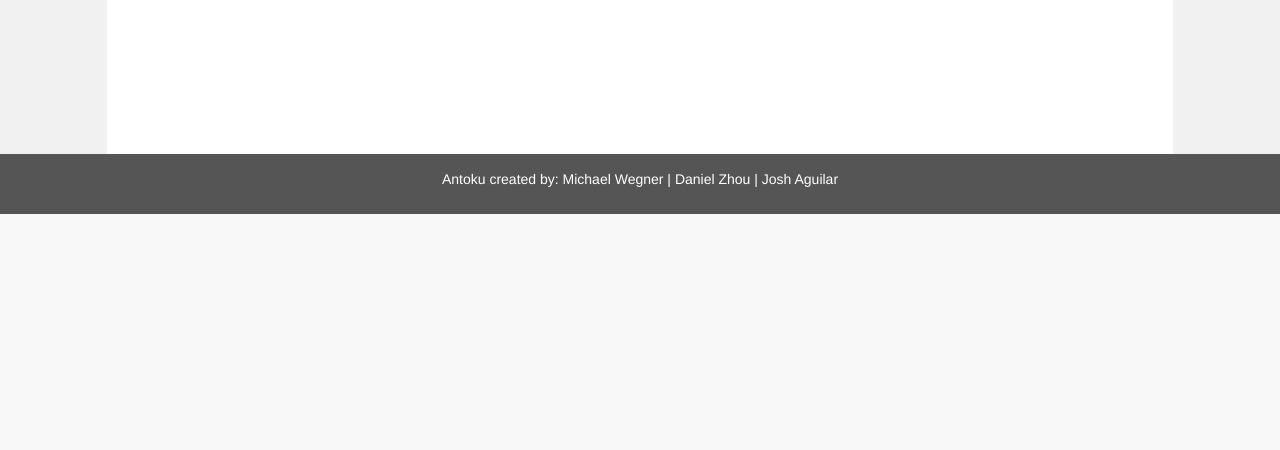
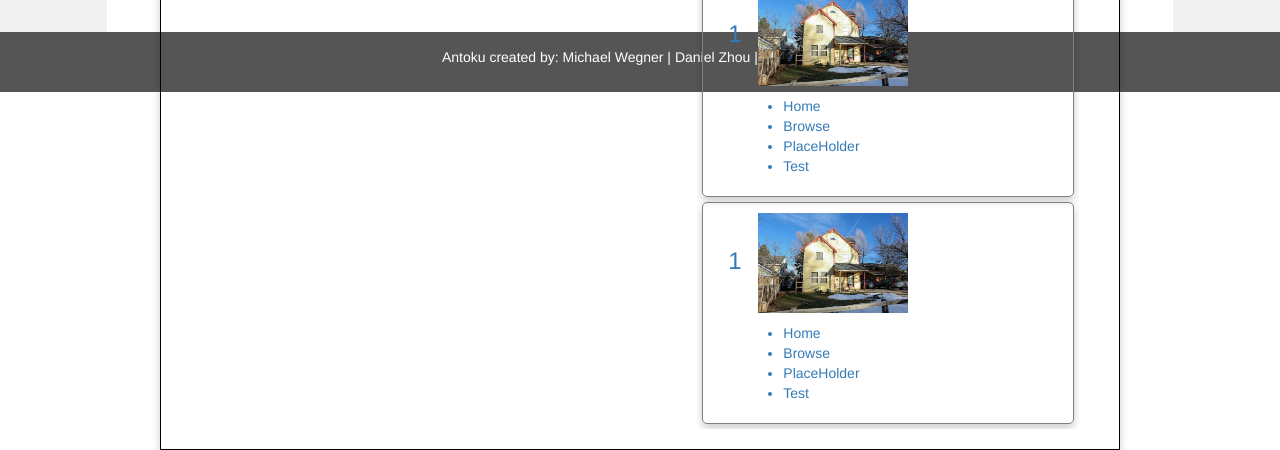
Before and after one commit to MichaelWegnerCU/Antoku, a Flask app: page / in a window 1280 px wide; the page is wider, and only the part inside the window is pictured. Shown: the part 946-1396 px from the top of that part. Before the commit the page ends 1160 px from the top of that part, so only its background shows below. Run offline with Flask 2, Linux system fonts and the light colour scheme; some libraries are stand-ins or nearby versions.

Commit message:
Updated docker

```diff
--- a/Antoku_Docker/api/app.py
+++ b/Antoku_Docker/api/app.py
@@ -17,7 +17,16 @@
     return render_template('index.html')
 @app.route('/browse', methods=['GET'])
 def browse():
+
     return render_template('browse.html')
+
+@app.route('/search', methods=['GET'])
+def search(address):
+    conn = sqlite.connect('../data/AddressToDB.db')
+    conn.row_factory = dict_factory
+    cur = conn.cursor()
+    all_books = cur.execute("SELECT * FROM Address WHERE street_address=%s" %str(address)).fetchall()
+    return jsonify(all_books)
 
 
 
--- a/Antoku_Docker/api/static/css/Antoku_main.css
+++ b/Antoku_Docker/api/static/css/Antoku_main.css
@@ -13,7 +13,8 @@
     .sidenav {
       padding-top: 50px;
       background-color: #f1f1f1;
-      min-height: 125vh;
+      min-height: 195%;
+
     }
     .justified {
     position:absolute;
@@ -78,6 +79,7 @@
     }
     .area_sep{
       border-right: solid black 1px;
+      height:30px;
     }
     .area_active{
         padding-top: 3px;
@@ -88,11 +90,14 @@
 
     #map {
 
-        height: 500px;  /* The height is 400 pixels */
-        width: 150%;  /* The width is the width of the web page */
-        text-align: center;
-        margin-top: 40px;
-        margin-left: -25%;
+    height: 400px;
+    width: 120%;
+    text-align: center;
+    margin-top: 20px;
+    margin-left: 8%;
+    margin-bottom: 25px;
+    border: solid 2px black;
+    border-radius: 4px;
         }
 
     .search_main{
@@ -111,6 +116,14 @@
       width: 100%;
     }
 
+    .index_card{
+      border: solid 1px black;
+      position: absolute;
+      left: 5%;
+      width: 90%;
+      box-shadow: 0 4px 8px 0 rgba(0,0,0,0.2);
+    }
+
     /* On small screens, set height to 'auto' for sidenav and grid */
     @media screen and (max-width: 767px) {
       .sidenav {
--- a/Antoku_Docker/api/templates/index.html
+++ b/Antoku_Docker/api/templates/index.html
@@ -72,12 +72,20 @@
           </div>
       <hr>
       <br>
-      <div class="row">
-        <div class="col-md-6">
-          <h4 style="color: grey;">Explore an area:<h4>
+
+
+      <!-- START INDEX MAIN CARD-->
+      <div class="index_card" style="border: solid 1px black;
+      position: absolute;
+      left: 5%;
+      width: 90%;
+      box-shadow: 0 4px 8px 0 rgba(0,0,0,0.2);">
+        <div class="row"style="padding-top: 20px;">
+          <div class="col-md-6" style="text-align: right; padding-right: 100px;" >
+            <h3 style="color: grey;">Explore an area:<h3>
           </div>
             <div class="col-md-6 area_opt">
-          <div class="row">
+              <div class="row" style="padding-top: 15px;">
                 <div class="col-md-4 area_active">
                   <a>Boulder</a>
                 </div>
@@ -91,8 +99,107 @@
             </div>
           </div>
 
+
+
+          <div class="row" style="margin-top: 20px;margin-bottom: 20px;">
+            <div class="col-md-5">
               <!--The div element for the map -->
               <div id="map"></div>
+            </div>
+            <div class="col-md-2" style=" border-right: 2px solid black; height: 470px;  margin-left: -40px; ">
+            </div>
+            <div class="col-md-5">
+
+              <!--Begin home list-->
+              <div class="home_list" style="overflow-y: scroll;">
+                 <!--Standard list item -->
+                 <div class="hl_item">
+                    <div class="row" style="padding: 10px; border: 1px solid grey; border-radius: 5px; margin: 5px; box-shadow: 0 4px 8px 0 rgba(0,0,0,0.2);">
+                      <div class="col-sm-1" style="padding-top: 15px;">
+                        <h3>1<h3>
+                      </div>
+                      <div class="col-sm-4">
+                        <img src="../static/img/890_pic1.jpg" height="100" width="150">
+                      </div>
+                      <div class="col-sm-7" style="padding-top: 10px; padding-left: 30px; text-align: left;">
+                        <ul class="">
+                          <li>Home</li>
+                          <li>Browse</li>
+                          <li>PlaceHolder</li>
+                          <li>Test</li>
+                        </ul>
+                      </div>
+                    </div>
+                 </div>
+                 <!--End standard list item -->
+                 <!--Standard list item -->
+                 <div class="hl_item">
+                    <div class="row" style="padding: 10px; border: 1px solid grey; border-radius: 5px; margin: 5px; box-shadow: 0 4px 8px 0 rgba(0,0,0,0.2);">
+                      <div class="col-sm-1" style="padding-top: 15px;">
+                        <h3>1<h3>
+                      </div>
+                      <div class="col-sm-4">
+                        <img src="../static/img/890_pic1.jpg" height="100" width="150">
+                      </div>
+                      <div class="col-sm-7" style="padding-top: 10px; padding-left: 30px; text-align: left;">
+                        <ul class="">
+                          <li>Home</li>
+                          <li>Browse</li>
+                          <li>PlaceHolder</li>
+                          <li>Test</li>
+                        </ul>
+                      </div>
+                    </div>
+                 </div>
+                 <!--End standard list item -->
+                 <!--Standard list item -->
+                 <div class="hl_item">
+                    <div class="row" style="padding: 10px; border: 1px solid grey; border-radius: 5px; margin: 5px; box-shadow: 0 4px 8px 0 rgba(0,0,0,0.2);">
+                      <div class="col-sm-1" style="padding-top: 15px;">
+                        <h3>1<h3>
+                      </div>
+                      <div class="col-sm-4">
+                        <img src="../static/img/890_pic1.jpg" height="100" width="150">
+                      </div>
+                      <div class="col-sm-7" style="padding-top: 10px; padding-left: 30px; text-align: left;">
+                        <ul class="">
+                          <li>Home</li>
+                          <li>Browse</li>
+                          <li>PlaceHolder</li>
+                          <li>Test</li>
+                        </ul>
+                      </div>
+                    </div>
+                 </div>
+                 <!--End standard list item -->
+                 <!--Standard list item -->
+                 <div class="hl_item">
+                    <div class="row" style="padding: 10px; border: 1px solid grey; border-radius: 5px; margin: 5px; box-shadow: 0 4px 8px 0 rgba(0,0,0,0.2);">
+                      <div class="col-sm-1" style="padding-top: 15px;">
+                        <h3>1<h3>
+                      </div>
+                      <div class="col-sm-4">
+                        <img src="../static/img/890_pic1.jpg" height="100" width="150">
+                      </div>
+                      <div class="col-sm-7" style="padding-top: 10px; padding-left: 30px; text-align: left;">
+                        <ul class="">
+                          <li>Home</li>
+                          <li>Browse</li>
+                          <li>PlaceHolder</li>
+                          <li>Test</li>
+                        </ul>
+                      </div>
+                    </div>
+                 </div>
+                 <!--End standard list item -->
+
+              </div>
+              <!--END HOME LIST-->
+            </div>
+          </div>
+      </div>
+      <!-- END INDEX MAIN CARD-->
+
     </div>
 
     </div>
@@ -102,6 +209,7 @@
     </div>
     </div>
   </div>
+
 </div>
 
 <footer class="container-fluid text-center">
@@ -117,26 +225,32 @@
     // Initialize and add the map
     function initMap() {
       // The location of Uluru
-      var boulder = {lat: 40.04, lng: -105.27};
+      var boulder = {lat: 40.03, lng: -105.26};
       // The map, centered at Uluru
       var map = new google.maps.Map(
-          document.getElementById('map'), {zoom: 11, center: boulder});
+          document.getElementById('map'), {zoom: 12, center: boulder});
       // The marker, positioned at Uluru
       var myLatLng = [{lat: 40.009373, lng: -105.255454},{lat: 40.029218, lng: -105.281083},{lat: 40.015852, lng: -105.27058}];
       var marker = new google.maps.Marker({
           position: myLatLng[0],
           map: map,
-          title: '2893 Springdale Ln, Boulder, CO'
+          title: '2893 Springdale Ln, Boulder, CO',
+          icon: 'https://raw.githubusercontent.com/Concept211/Google-Maps-Markers/master/images/marker_blue1.png'
+
         });
       var marker = new google.maps.Marker({
           position: myLatLng[1],
           map: map,
-          title: '3000 Broadway #2, Boulder, CO'
+          title: '3000 Broadway #2, Boulder, CO',
+          icon: 'https://raw.githubusercontent.com/Concept211/Google-Maps-Markers/master/images/marker_blue2.png'
         });
       var marker = new google.maps.Marker({
           position: myLatLng[2],
           map: map,
-          title: '1623 19th St, Boulder, CO'
+          title: '1623 19th St, Boulder, CO',
+          icon: 'https://raw.githubusercontent.com/Concept211/Google-Maps-Markers/master/images/marker_blue3.png'
+
+
         });
 
     }
```
Also changed, not shown: Antoku_Docker/api/static/img/890_pic1.jpg (added), Antoku_Docker/api/static/img/A_logo.png, 1 other file. Lines whose indentation alone changed are shown as unchanged.
